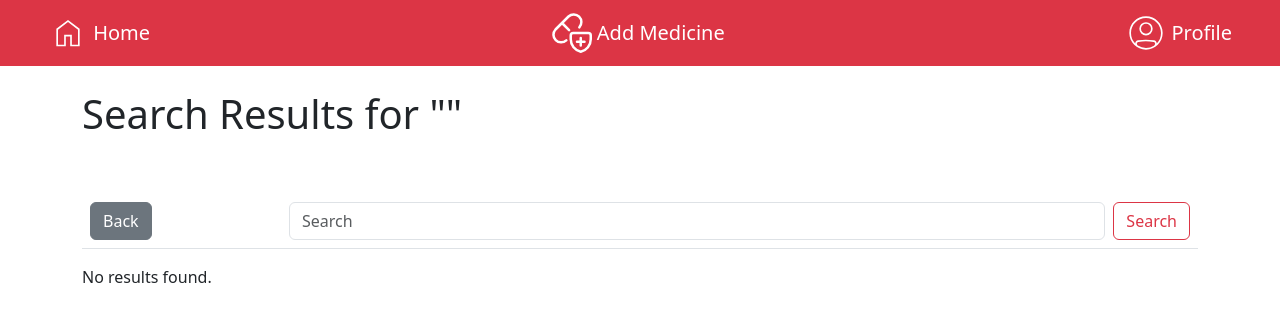
After one commit to OmarAlMayouf/IS424-Project, a Django app: page /search/ in a window 1280 px wide. The commit adds this page. Shown: the top 322 px of the page. Run offline with Django 5.2, Linux system fonts and the light colour scheme; a user stored in the database is signed in; lists and menus that the app fills with data are empty.

Commit message:
Search bar functionality added

```diff
--- a/pharmacy/templates/pharmacy/read_product.html
+++ b/pharmacy/templates/pharmacy/read_product.html
@@ -7,8 +7,8 @@
           <tr>
             <th scope="col"><h1>Medicines List</h1></th>
             <th scope="col">
-                <form class="d-flex" role="search">
-                    <input class="form-control me-2" type="search" placeholder="Search" aria-label="Search">
+                <form class="d-flex" role="search" method="GET" action="{% url 'search_medicines' %}">
+                    <input class="form-control me-2" type="search" placeholder="Search" aria-label="Search" name="query">
                     <button class="btn btn-outline-danger" type="submit">Search</button>
                 </form>
             </th>
--- /dev/null
+++ b/pharmacy/templates/pharmacy/search_medicine.html
@@ -0,0 +1,38 @@
+{% extends 'pharmacy/base.html' %}
+{% load static %}
+{% block content %}
+<h1>Search Results for "{{ query }}"</h1>
+
+<table class="table">
+    <thead>
+      <tr>
+        <th scope="col">
+            <div class="mt-5 d-flex justify-content-left">
+            <a href="{% url 'read_product' %}" class="btn btn-secondary">Back</a>
+            </div>
+    </th>
+        <th scope="col">
+            <form class="d-flex" role="search" method="GET" action="{% url 'search_medicines' %}">
+                <input class="form-control me-2" type="search" placeholder="Search" aria-label="Search" name="query">
+                <button class="btn btn-outline-danger" type="submit">Search</button>
+            </form>
+        </th>
+
+      </tr>
+    </thead>
+</table>
+{% if results %}
+    {% for medicine in results %}
+    <div class="card m-3" style="width: 18rem;">
+        <img class="card-img-top" src="{% static 'images/panadol.png' %}" alt="Card Image">
+        <div class="card-body">
+            <h5 class="card-title">{{ medicine.name }}</h5>
+            <a href="{% url 'view_product' medicine.id %}" class="btn btn-danger">View</a>
+        </div>
+    </div>
+
+    {% endfor %}
+{% else %}
+    <p>No results found.</p>
+{% endif %}
+{% endblock %}
--- a/pharmacy/urls.py
+++ b/pharmacy/urls.py
@@ -10,4 +10,5 @@ urlpatterns = [
     path('<int:id>/update/', views.update_product, name='update_product'),
     path('<int:id>/delete/', views.delete_product, name='delete_product'),
     path('<int:id>/view/', views.view_product, name='view_product'),
+    path('search/', views.search_medicines, name='search_medicines'),
 ]
--- a/pharmacy/views.py
+++ b/pharmacy/views.py
@@ -82,3 +82,24 @@ def delete_product(request, id):
 def view_product(request, id):
     product = get_object_or_404(Product, id=id)
     return render(request, 'pharmacy/view_product.html', {'product': product})
+
+@login_required
+def search_medicines(request):
+    """
+    View to handle medicine search functionality.
+    Returns only the names of the medicines matching the query (case-insensitive).
+    """
+    query = request.GET.get('query', '').strip()  # Get and clean the search query
+    results = []
+
+    if query:
+        # Perform a case-insensitive search and retrieve required fields
+        results = Product.objects.filter(
+            name__icontains=query
+        ).values('id', 'name', 'description', 'price') # Fetch all matching objects
+        print(results)
+    context = {
+        'query': query,
+        'results': results,  # Full Medicine objects for template use
+    }
+    return render(request, 'pharmacy/search_medicine.html', context)
```
Also changed, not shown: db.sqlite3.
